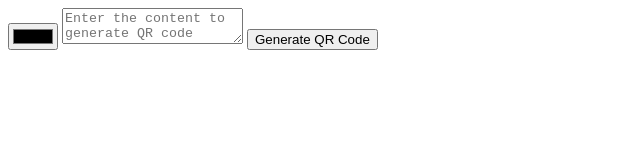
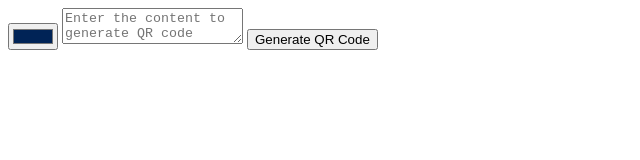
Before and after one commit to DineUpGroup/dineupgroup.github.io, a plain HTML site: page qrcode/index.html in a window 1280 px wide. Shown: the full height of the page, 0-640 px from the left. Drawn offline with Linux system fonts and the light colour scheme.

Commit message:
Update index.html

```diff
--- a/qrcode/index.html
+++ b/qrcode/index.html
@@ -12,7 +12,7 @@
     </svg>
     </div>
   <form>
-    <input type="color" id="color" value="#000000">
+    <input type="color" id="color" value="#002356">
     <textarea id="content" placeholder="Enter the content to generate QR code"></textarea>
     <button type="submit">Generate QR Code</button>
   </form>
```
